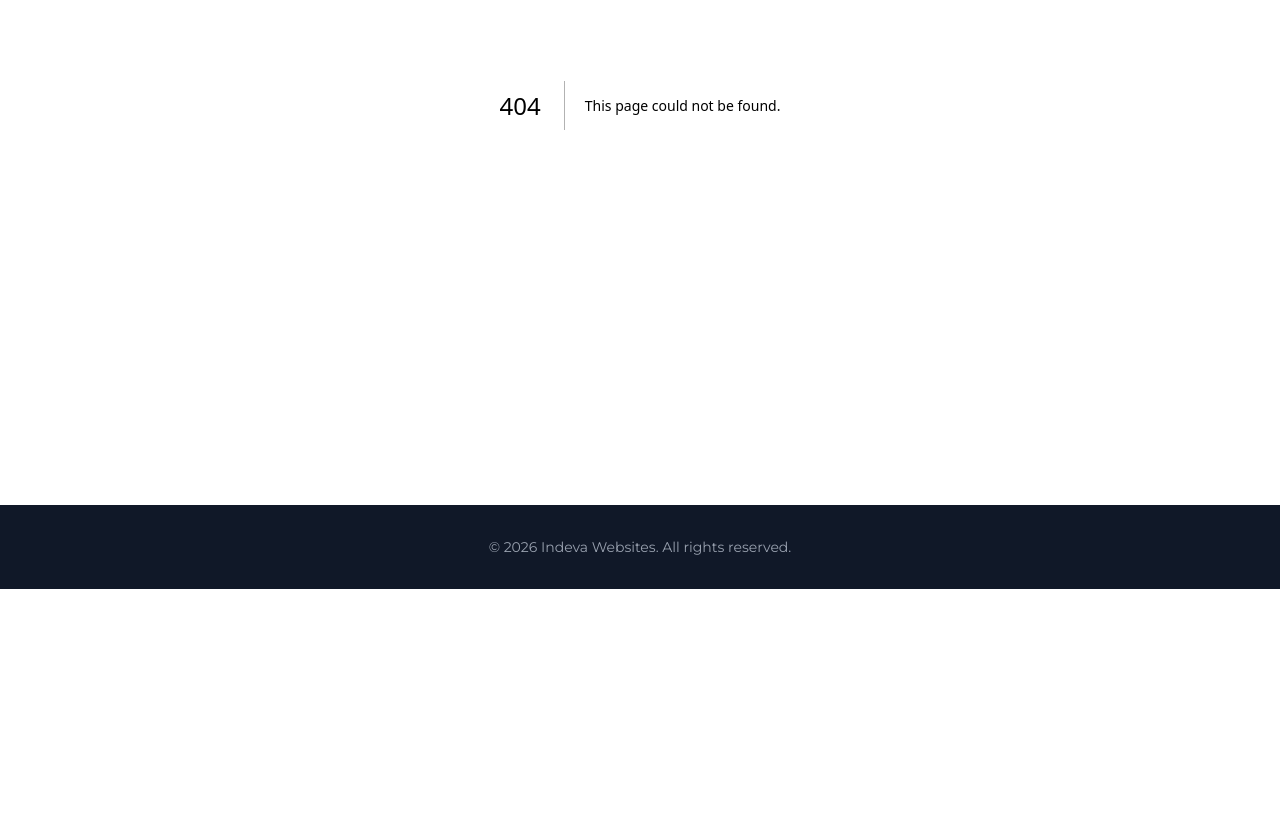
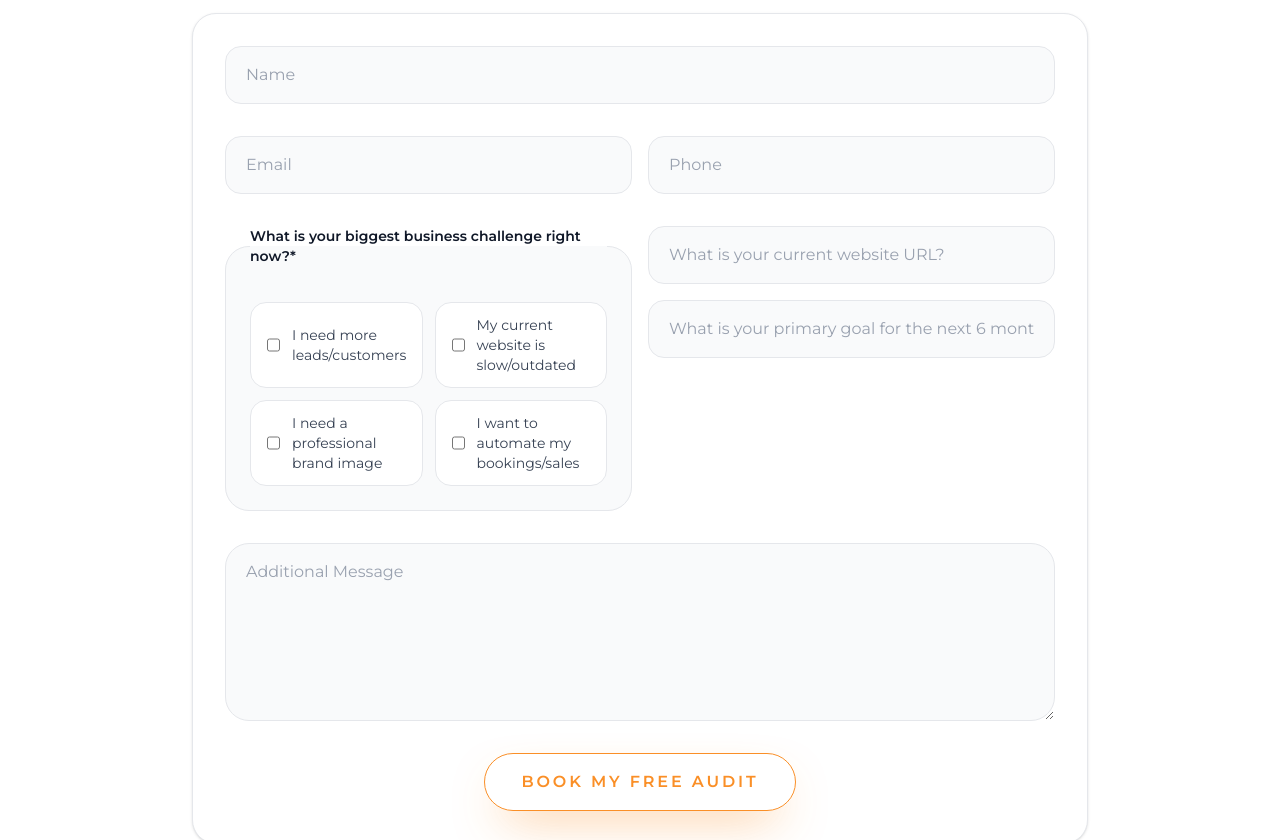
Before and after one commit to cgdiazv/indeva-websites, a Next.js app: page /book-free-audit in a window 1280 px wide. Before the commit this address had no page. Shown: the part 360-1200 px from the top of the page. Before the commit the page ends 949 px from the top, so only its background shows below. Built offline with nearby package versions, Linux system fonts and the light colour scheme.

Commit message:
Add book-free-audit page

```diff
--- /dev/null
+++ b/app/book-free-audit/page.tsx
@@ -0,0 +1,134 @@
+export default function BookFreeAuditPage() {
+  return (
+    <div className="min-h-screen bg-white py-24 px-4 sm:px-6 lg:px-8">
+      <div className="mx-auto max-w-4xl">
+        <div className="text-center mb-16">
+          <h1 className="text-4xl sm:text-5xl font-bold text-gray-900 tracking-tight">
+            Ready To Scale Your Business?
+          </h1>
+          <div className="mx-auto mt-4 h-1 w-24 rounded-full bg-[#FA8F27]"></div>
+          <p className="mt-6 text-gray-600 text-base sm:text-lg max-w-2xl mx-auto">
+            Fill out the details below, and we’ll prepare a custom digital growth audit before our call.
+          </p>
+        </div>
+
+        <form className="space-y-8 bg-white p-8 rounded-3xl border border-gray-200 shadow-sm">
+          <div>
+            <label htmlFor="name" className="sr-only">
+              Name
+            </label>
+            <input
+              type="text"
+              id="name"
+              name="name"
+              placeholder="Name"
+              className="block w-full rounded-2xl border border-gray-200 bg-gray-50 px-5 py-4 text-gray-900 placeholder-gray-400 focus:border-[#FA8F27] focus:outline-none focus:ring-2 focus:ring-[#FA8F27]/20"
+            />
+          </div>
+
+          <div className="grid grid-cols-1 gap-4 md:grid-cols-2">
+            <div>
+              <label htmlFor="email" className="sr-only">
+                Email
+              </label>
+              <input
+                type="email"
+                id="email"
+                name="email"
+                placeholder="Email"
+                className="block w-full rounded-2xl border border-gray-200 bg-gray-50 px-5 py-4 text-gray-900 placeholder-gray-400 focus:border-[#FA8F27] focus:outline-none focus:ring-2 focus:ring-[#FA8F27]/20"
+              />
+            </div>
+            <div>
+              <label htmlFor="phone" className="sr-only">
+                Phone
+              </label>
+              <input
+                type="tel"
+                id="phone"
+                name="phone"
+                placeholder="Phone"
+                className="block w-full rounded-2xl border border-gray-200 bg-gray-50 px-5 py-4 text-gray-900 placeholder-gray-400 focus:border-[#FA8F27] focus:outline-none focus:ring-2 focus:ring-[#FA8F27]/20"
+              />
+            </div>
+          </div>
+
+          <div className="grid grid-cols-1 gap-4 md:grid-cols-2">
+            <fieldset className="space-y-3 rounded-3xl border border-gray-200 bg-gray-50 p-6">
+              <legend className="text-sm font-semibold text-gray-900">
+                What is your biggest business challenge right now?*
+              </legend>
+              <div className="grid grid-cols-1 gap-3 sm:grid-cols-2">
+                <label className="inline-flex items-center space-x-3 rounded-2xl border border-gray-200 bg-white px-4 py-3 text-sm text-gray-700 hover:border-[#FA8F27] cursor-pointer">
+                  <input type="checkbox" name="challenge" value="leads" className="h-4 w-4 text-[#FA8F27] focus:ring-[#FA8F27]" />
+                  <span>I need more leads/customers</span>
+                </label>
+                <label className="inline-flex items-center space-x-3 rounded-2xl border border-gray-200 bg-white px-4 py-3 text-sm text-gray-700 hover:border-[#FA8F27] cursor-pointer">
+                  <input type="checkbox" name="challenge" value="slowSite" className="h-4 w-4 text-[#FA8F27] focus:ring-[#FA8F27]" />
+                  <span>My current website is slow/outdated</span>
+                </label>
+                <label className="inline-flex items-center space-x-3 rounded-2xl border border-gray-200 bg-white px-4 py-3 text-sm text-gray-700 hover:border-[#FA8F27] cursor-pointer">
+                  <input type="checkbox" name="challenge" value="brandImage" className="h-4 w-4 text-[#FA8F27] focus:ring-[#FA8F27]" />
+                  <span>I need a professional brand image</span>
+                </label>
+                <label className="inline-flex items-center space-x-3 rounded-2xl border border-gray-200 bg-white px-4 py-3 text-sm text-gray-700 hover:border-[#FA8F27] cursor-pointer">
+                  <input type="checkbox" name="challenge" value="bookings" className="h-4 w-4 text-[#FA8F27] focus:ring-[#FA8F27]" />
+                  <span>I want to automate my bookings/sales</span>
+                </label>
+              </div>
+            </fieldset>
+
+            <div className="space-y-4">
+              <div>
+                <label htmlFor="website" className="sr-only">
+                  What is your current website URL?
+                </label>
+                <input
+                  type="url"
+                  id="website"
+                  name="website"
+                  placeholder="What is your current website URL?"
+                  className="block w-full rounded-2xl border border-gray-200 bg-gray-50 px-5 py-4 text-gray-900 placeholder-gray-400 focus:border-[#FA8F27] focus:outline-none focus:ring-2 focus:ring-[#FA8F27]/20"
+                />
+              </div>
+              <div>
+                <label htmlFor="goal" className="sr-only">
+                  What is your primary goal for the next 6 months?
+                </label>
+                <input
+                  type="text"
+                  id="goal"
+                  name="goal"
+                  placeholder="What is your primary goal for the next 6 months?"
+                  className="block w-full rounded-2xl border border-gray-200 bg-gray-50 px-5 py-4 text-gray-900 placeholder-gray-400 focus:border-[#FA8F27] focus:outline-none focus:ring-2 focus:ring-[#FA8F27]/20"
+                />
+              </div>
+            </div>
+          </div>
+
+          <div>
+            <label htmlFor="message" className="sr-only">
+              Additional Message
+            </label>
+            <textarea
+              id="message"
+              name="message"
+              rows={6}
+              placeholder="Additional Message"
+              className="block w-full rounded-3xl border border-gray-200 bg-gray-50 px-5 py-4 text-gray-900 placeholder-gray-400 focus:border-[#FA8F27] focus:outline-none focus:ring-2 focus:ring-[#FA8F27]/20"
+            />
+          </div>
+
+          <div className="text-center">
+            <button
+              type="submit"
+              className="inline-flex items-center justify-center rounded-full border border-[#FA8F27] bg-transparent px-9 py-4 text-base font-semibold uppercase tracking-[0.18em] text-[#FA8F27] shadow-[0_20px_50px_-20px_rgba(250,143,39,0.8)] transition hover:bg-[#FA8F27] hover:text-white"
+            >
+              Book my free audit
+            </button>
+          </div>
+        </form>
+      </div>
+    </div>
+  );
+}
```
